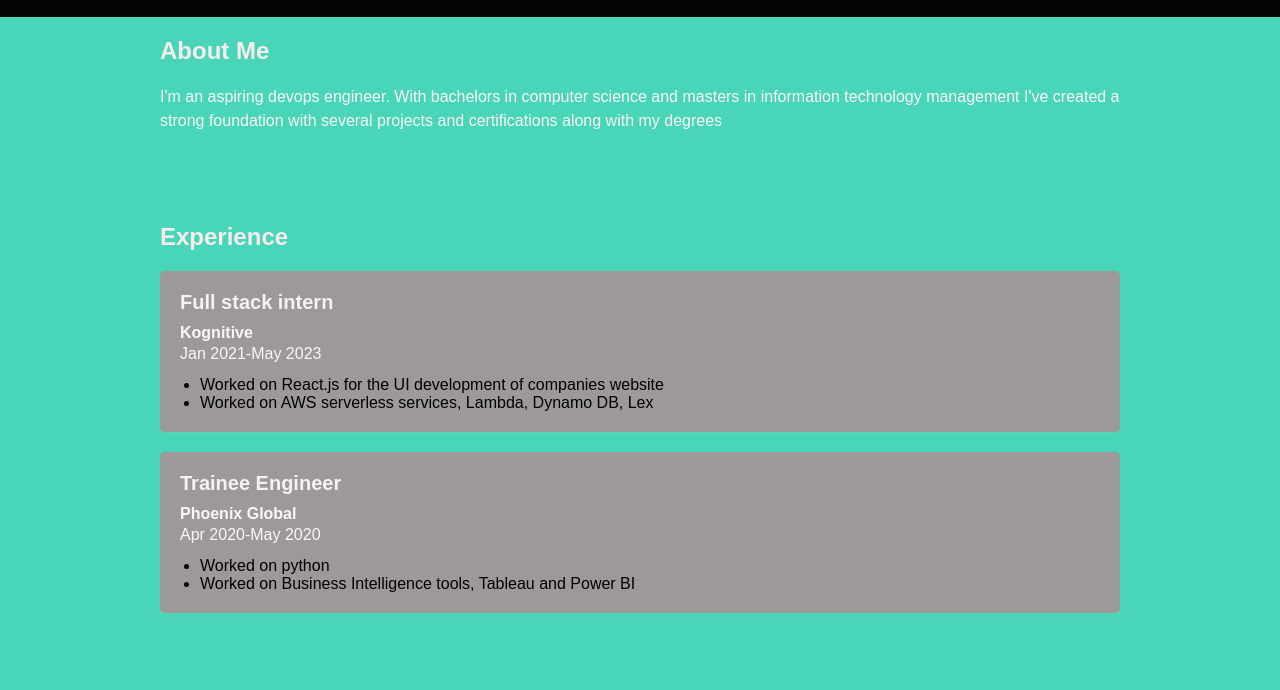
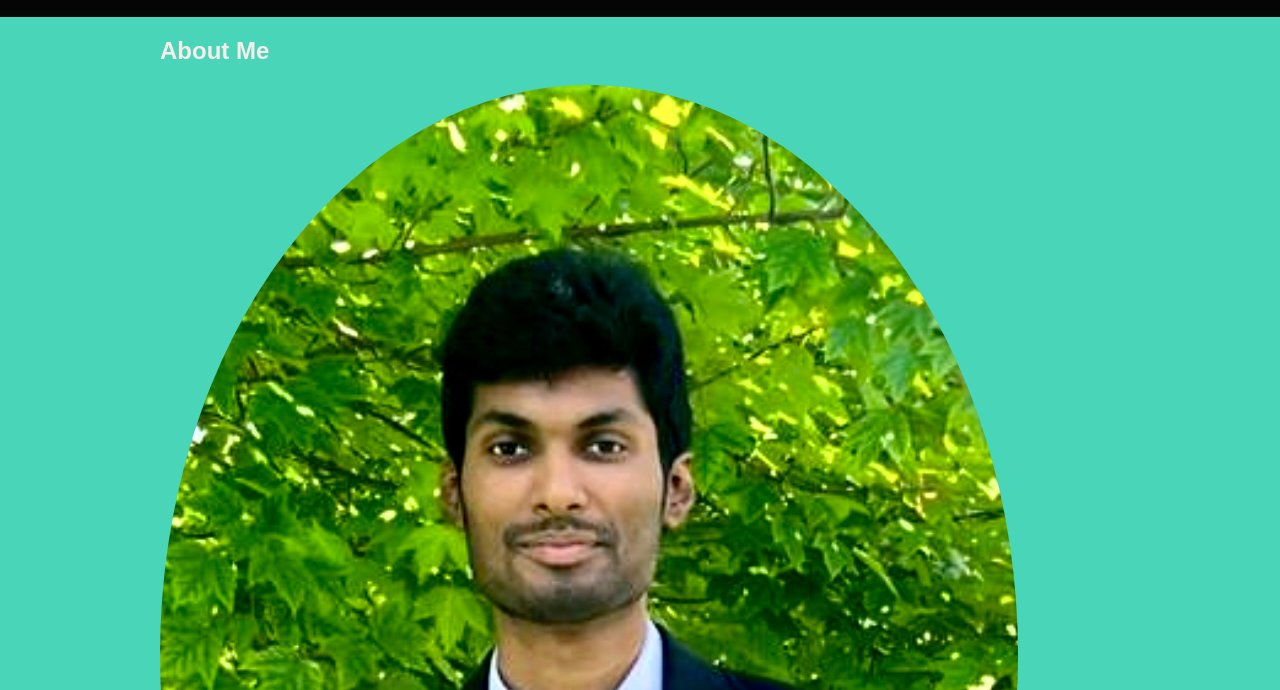
Before and after one commit to praateek99/praateekgunday, a plain HTML site: page index.html in a window 1280 px wide. Shown: the part 109-799 px from the top of the page. Drawn offline with Linux system fonts and the light colour scheme; files whose address does not match are found by name.

Commit message:
added a new image file and modified html and css files

```diff
--- a/index.html
+++ b/index.html
@@ -27,6 +27,9 @@
     <section id="about">
       <div class="container">
         <h2>About Me</h2>
+        <div class="photo-container">
+          <img src="C:\Users\Admin\Pictures\Saved Pictures\praateek.jpg">
+        </div>
         <p>I'm an aspiring devops engineer. With bachelors in computer science and masters in information technology management I've created a strong foundation with several projects and certifications along with my degrees</p>
       </div>
     </section>
--- a/styles.css
+++ b/styles.css
@@ -91,6 +91,11 @@ body, h1, h2, h3, h4, p, ul {
     flex-wrap: wrap;
     margin-bottom: -10px;
   }
+  .photo-container img {
+    max-width: 100%;
+    border-radius: 50%;
+  }
+
 
   .skills-list li {
     display: inline-block;
```
Also changed, not shown: praateek.jpg (added).
